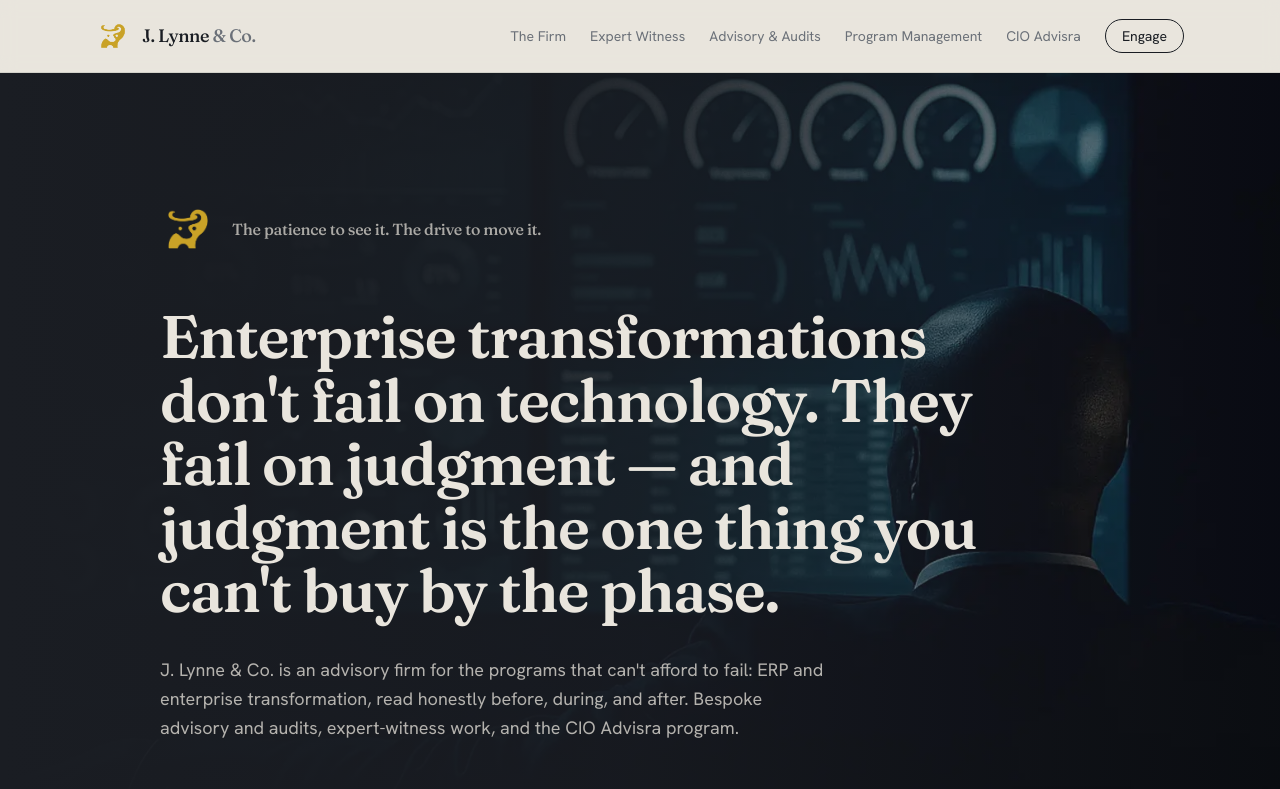
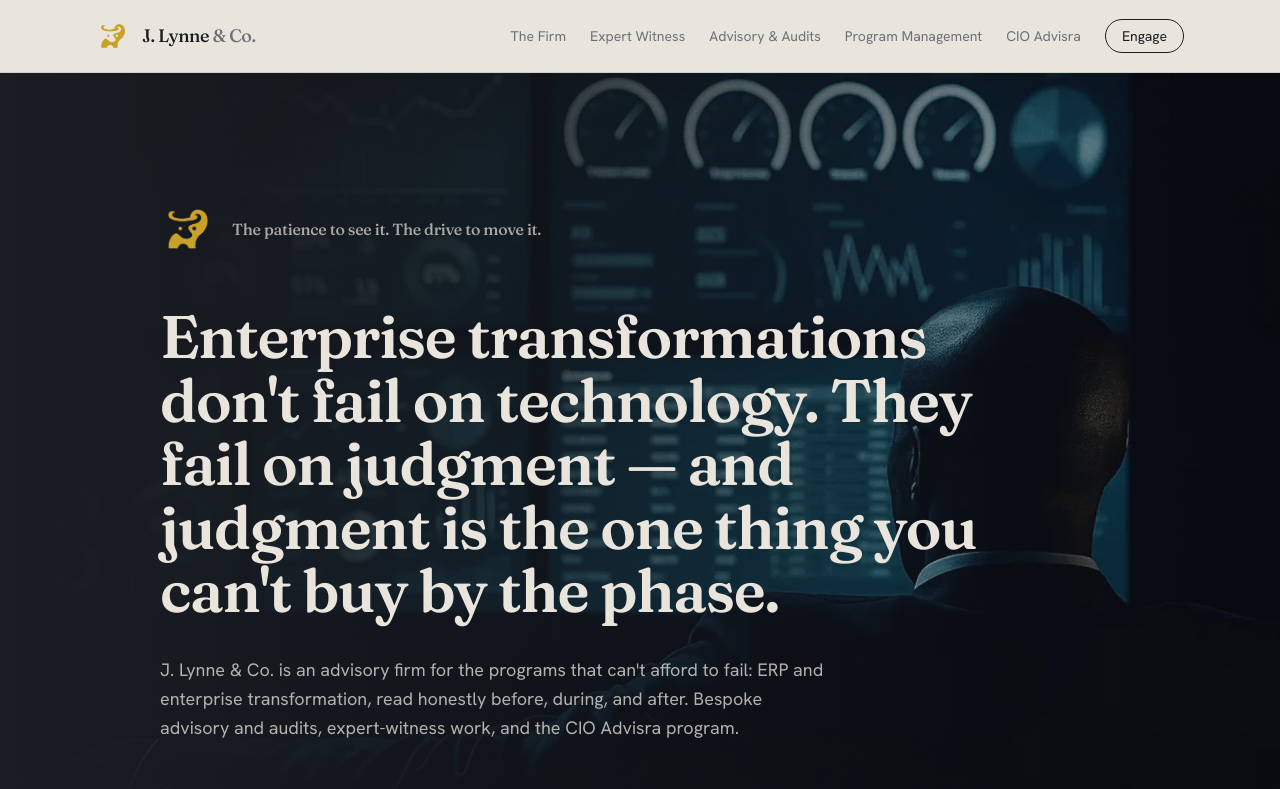
Before and after one commit to phousecos/jlynneco, a Next.js app: page / in a window 1280 px wide. Shown: the top 789 px of the page. Built offline with nearby package versions, Linux system fonts and the light colour scheme.

Commit message:
Rebalance hero scrim so banner reads full-width
Co-Authored-By: Claude Opus 4.8 <noreply@anthropic.com>
Claude-Session: https://claude.ai/code/session_01KyjxaM5F8DZEXEMnPJurrV

```diff
--- a/src/app/page.tsx
+++ b/src/app/page.tsx
@@ -39,11 +39,13 @@ export default function Home() {
           aria-hidden
           className="absolute inset-0 -z-10 bg-[url('/banner.webp')] bg-cover bg-center"
         />
-        {/* Scrim — darkest under the left-aligned copy, easing toward the
-            figure on the right so the headline stays legible. */}
+        {/* Gentle, even tint so the banner reads full-width across the hero. */}
+        <div aria-hidden className="absolute inset-0 -z-10 bg-counsel-ink/25" />
+        {/* Extra shade only behind the left-aligned copy, fading to clear so
+            the figure and dashboards stay visible to the right edge. */}
         <div
           aria-hidden
-          className="absolute inset-0 -z-10 bg-gradient-to-r from-counsel-ink via-counsel-ink/85 to-counsel-ink/30"
+          className="absolute inset-0 -z-10 bg-gradient-to-r from-counsel-ink via-counsel-ink/40 to-transparent"
         />
         <Container className="py-24 sm:py-32">
           <div className="flex items-center gap-4">
```
